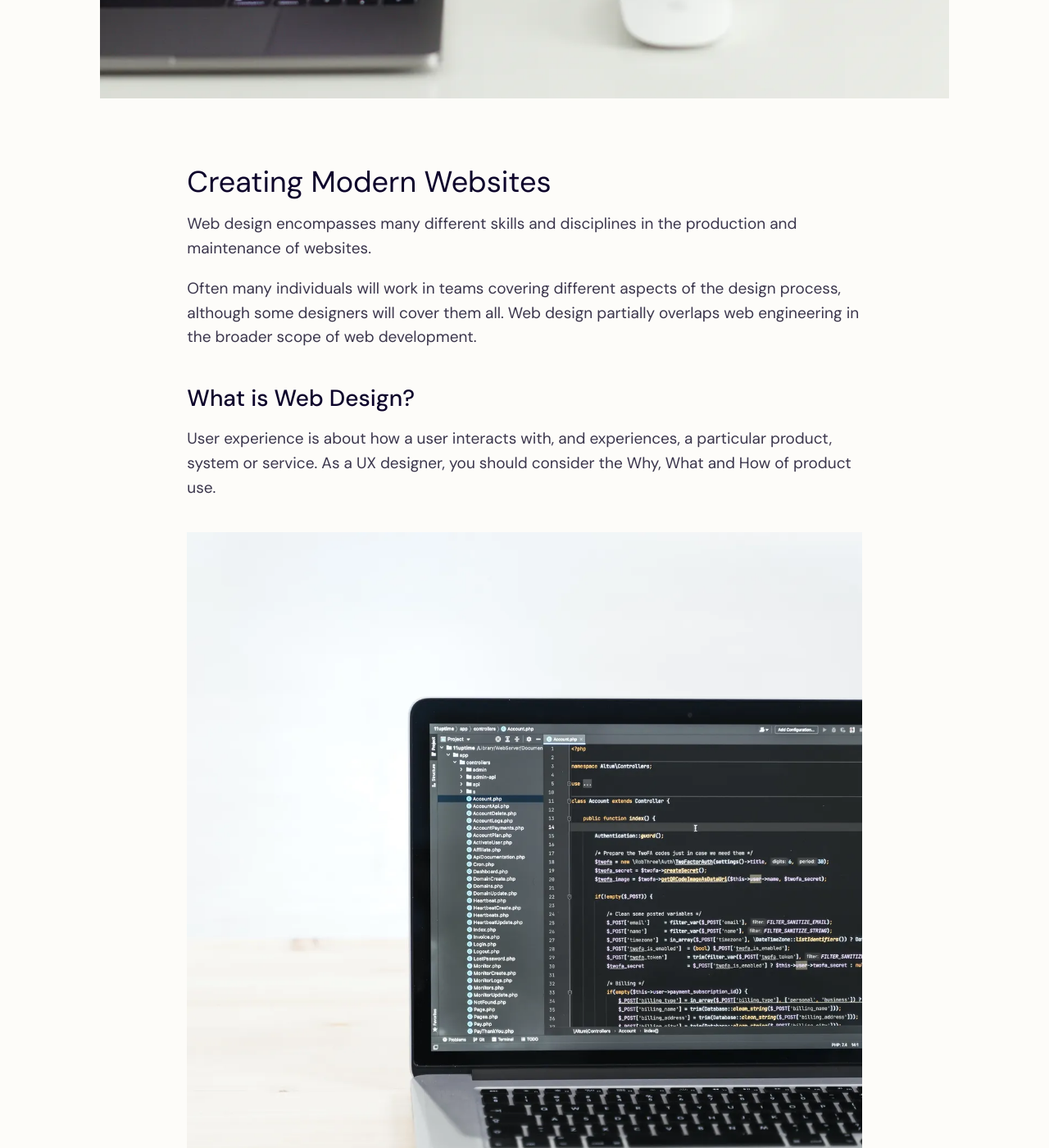
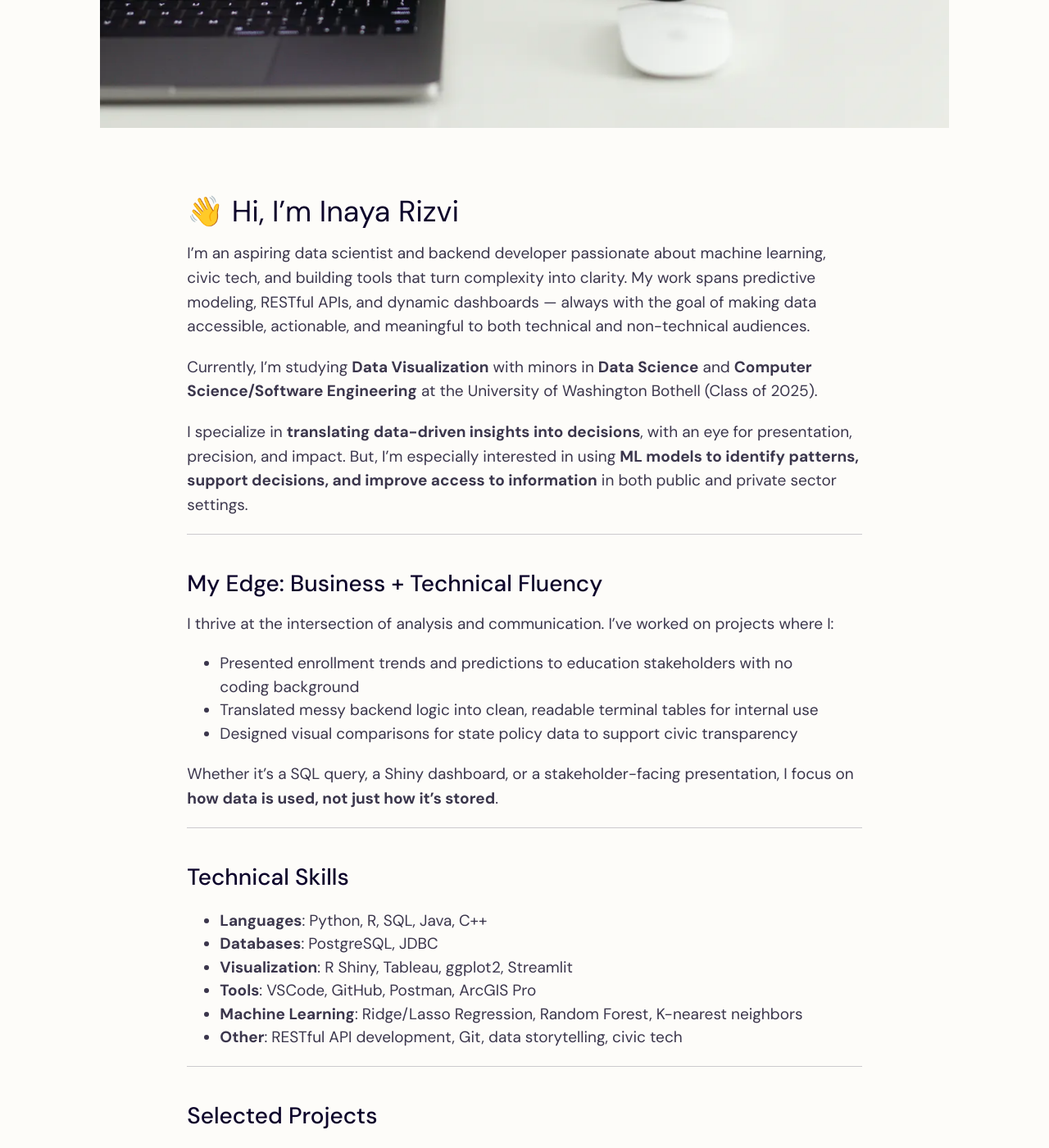
Before and after one commit to inaya-r/inaya-r.github.io, a Jekyll site: the page built from pages/about.md, in a window 1280 px wide and 1400 px high, scrolled down 894 px. Shown: the whole window at 82% size. Built offline with Jekyll 4.4.1, drawn with Linux system fonts in a browser that asks for light colours; some of the changed text lies outside the part shown.

Commit message:
updating menu, about, and statehearings

```diff
--- a/_data/menu.yml
+++ b/_data/menu.yml
@@ -11,10 +11,10 @@ main:
         icon_darkmode: "assets/images/beauty_inventory/beaty_inventory_thumbnail.png"
         description: "Focused in Database design and efficient data management/extraction."
         url: /projects/beauty-inventory-db/
-      - name: "Project Layout 2"
+      - name: "State Legislative Archives Dashboard"
         icon: "/assets/images/icons/wireframe-5.svg"
         icon_darkmode: "/assets/images/icons/wireframe-5-white.svg"
-        description: "Right side layout"
+        description: "An interactive R Shiny dashboard analyzing state-level legislative hearing transparency across the U.S."
         url: /projects/project-2/
       - name: "Project Layout 3"
         icon: "/assets/images/icons/wireframe-6.svg"
--- a/pages/about.md
+++ b/pages/about.md
@@ -1,46 +1,55 @@
 ---
 layout: basic
 title: "About Me"
-date: 2018-11-28T15:15:34+10:00
+date: 2025-05-13
 permalink: "/about/"
-description: "Business plan hackathon handshake responsive web design."
+description: "Aspiring data scientist & backend developer bridging technical systems with real-world impact."
 image: "/assets/images/gen/content/content-5.webp"
 ---
 
-# Creating Modern Websites
+# 👋 Hi, I'm Inaya Rizvi
 
-Web design encompasses many different skills and disciplines in the production and maintenance of websites.
+I'm an aspiring data scientist and backend developer passionate about machine learning, civic tech, and building tools that turn complexity into clarity. My work spans predictive modeling, RESTful APIs, and dynamic dashboards — always with the goal of making data accessible, actionable, and meaningful to both technical and non-technical audiences.
 
-Often many individuals will work in teams covering different aspects of the design process, although some designers will cover them all. Web design partially overlaps web engineering in the broader scope of web development.
+Currently, I'm studying **Data Visualization** with minors in **Data Science** and **Computer Science/Software Engineering** at the University of Washington Bothell (Class of 2025).
 
-## What is Web Design?
+I specialize in **translating data-driven insights into decisions**, with an eye for presentation, precision, and impact. But, I'm especially interested in using **ML models to identify patterns, support decisions, and improve access to information** in both public and private sector settings.
 
-User experience is about how a user interacts with, and experiences, a particular product, system or service. As a UX designer, you should consider the Why, What and How of product use.
+---
 
-{% include framework/shortcodes/figure.html src="/assets/images/gen/content/content-1.webp" title="Steve Francia" caption="Designing in Figma" alt="Photo of designing a website in Figma" link="https://figma.com" target="\_blank" %}
+## My Edge: Business + Technical Fluency
 
-## Front-end Development
+I thrive at the intersection of analysis and communication. I’ve worked on projects where I:
 
-The What addresses the things people can do with a product—its functionality. Finally, the How relates to the design of functionality in an accessible and aesthetically pleasant way. UX designers start with the Why before determining the What and then, finally, the How in order to create products that users can form meaningful experiences with. In software designs, you will need to ensure the product’s “substance” comes through an existing device and offers a seamless, fluid experience.
+- Presented enrollment trends and predictions to education stakeholders with no coding background
+- Translated messy backend logic into clean, readable terminal tables for internal use
+- Designed visual comparisons for state policy data to support civic transparency
 
-> As a UX designer, you should consider the Why, What and How of product use.
+Whether it's a SQL query, a Shiny dashboard, or a stakeholder-facing presentation, I focus on **how data is used, not just how it’s stored**.
 
-Web designers are expected to have an awareness of usability and if their role involves creating markup then they are also expected to be up to date with web accessibility guidelines.
+---
 
-## Design Systems
+## Technical Skills
 
-A Design System is a set of interconnected patterns and shared practices coherently organized to aid in digital product design and development of products such as apps or websites.
+- **Languages**: Python, R, SQL, Java, C++
+- **Databases**: PostgreSQL, JDBC
+- **Visualization**: R Shiny, Tableau, ggplot2, Streamlit
+- **Tools**: VSCode, GitHub, Postman, ArcGIS Pro
+- **Machine Learning**: Ridge/Lasso Regression, Random Forest, K-nearest neighbors
+- **Other**: RESTful API development, Git, data storytelling, civic tech
 
-{% include framework/shortcodes/youtube.html id='2M6dJ2Uynhg' %}
+---
 
-## Process
+## Selected Projects
 
-There are two primary jobs involved in creating a website: the web designer and web developer, who often work closely together on a website. The web designers are responsible for the visual aspect, which includes the layout, coloring and typography of a web page.
+- A PostgreSQL + Java backend with smart restock logic for product inventory
+- A Shiny dashboard comparing public hearing transparency across U.S. states
+- Research using network graphs to model ecological food webs
 
-- User experience research
-- Visual design and illustration
-- Programming and coding
+---
 
-![Design In Figma]({{ "/assets/images/gen/content/content-2.webp" | relative_url }})
+## 🤝 Let’s Connect
 
-Web designers will also have a working knowledge of markup languages such as HTML and CSS, although the extent of their knowledge will differ from one web designer to another.
+If you're into well-structured data systems, meaningful UX for analytics, or cross-functional collaboration, let’s chat!
+📧 [inaya_rizvi@outlook.com](mailto:inaya_rizvi@outlook.com)
+🔗 [LinkedIn](https://www.linkedin.com/in/inaya-rizvi/)
```
Also changed, not shown: collections/_projects/state-hearings.md (renamed from collections/_projects/project-2.md, +1 -1 lines), assets/images/state_hearings/state-leg-dashboard.png (added).
